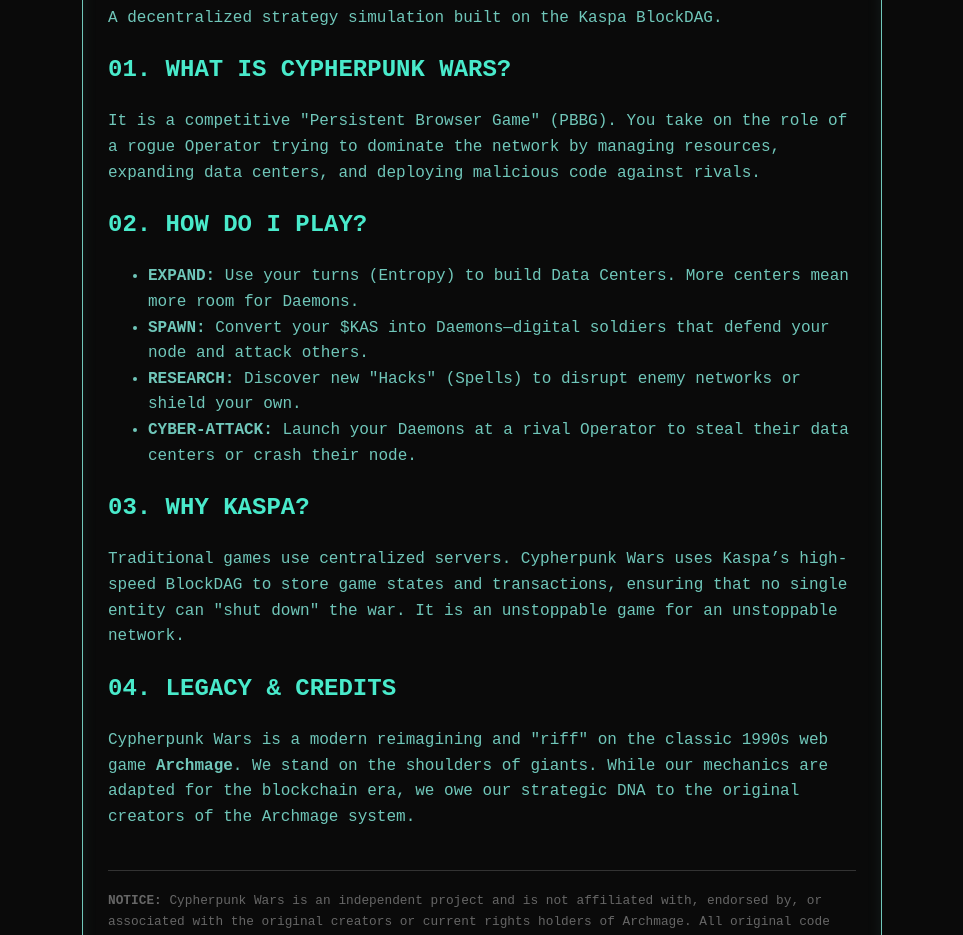
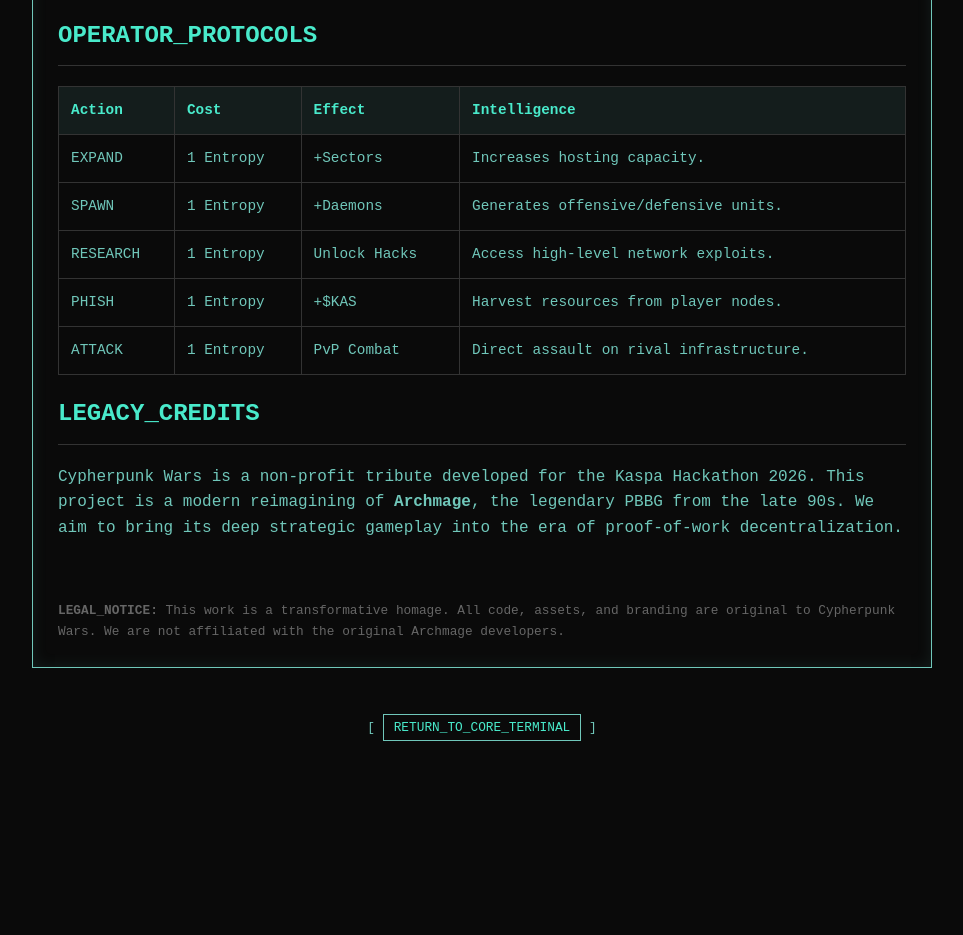
Before and after one commit to grandpayri/cypherpunk-wars, a plain HTML site: page README.html in a window 1280 px wide. Shown: the part 200-1135 px from the top of the page, without its empty margins (158-1121 px from the left). After the commit the page ends 979 px from the top, so only its background shows below. Drawn offline with Linux system fonts and the light colour scheme.

Commit message:
Update README.html

```diff
--- a/README.html
+++ b/README.html
@@ -2,7 +2,7 @@
 <html lang="en">
 <head>
     <meta charset="UTF-8">
-    <title>CPW // PROTOCOL_DOCUMENTATION</title>
+    <title>CPW // PROTOCOL_README</title>
     <style>
         :root {
             --kaspa-teal: #70C7BA;
@@ -15,7 +15,7 @@
             font-family: 'Courier New', monospace;
             padding: 40px;
             line-height: 1.6;
-            max-width: 800px;
+            max-width: 900px;
             margin: auto;
         }
         .terminal-border {
@@ -23,45 +23,49 @@
             padding: 25px;
             box-shadow: inset 0 0 15px rgba(112, 199, 186, 0.1);
         }
-        h1, h2 { color: var(--kaspa-bright); text-transform: uppercase; }
-        .legal-disclaimer {
-            font-size: 0.8rem;
-            border-top: 1px solid #333;
-            margin-top: 40px;
-            padding-top: 20px;
-            color: #666;
-        }
-        a { color: var(--kaspa-bright); text-decoration: none; border-bottom: 1px dashed; }
-        .nav { margin-bottom: 20px; }
+        h1, h2 { color: var(--kaspa-bright); text-transform: uppercase; border-bottom: 1px solid #333; padding-bottom: 10px; }
+        table { width: 100%; border-collapse: collapse; margin: 20px 0; font-size: 0.9rem; }
+        th, td { border: 1px solid #333; padding: 12px; text-align: left; }
+        th { background: rgba(112, 199, 186, 0.1); color: var(--kaspa-bright); }
+        .legal-disclaimer { font-size: 0.8rem; margin-top: 40px; padding-top: 20px; color: #666; }
+        footer { margin-top: 50px; text-align: center; font-size: 0.8rem; }
+        footer a { color: var(--kaspa-bright); text-decoration: none; border: 1px solid var(--kaspa-teal); padding: 5px 10px; }
     </style>
 </head>
 <body>
-    <div class="nav"><a href="index.html"><< RETURN_TO_TERMINAL</a></div>
+    <div class="terminal-border">
+        <h1>PROJECT: CYPHERPUNK WARS</h1>
+        <p>A decentralized strategy riff on the classic Archmage, powered by the Kaspa BlockDAG.</p>
 
-    <div class="terminal-border">
-        <h1>Protocol: CYPHERPUNK WARS</h1>
-        <p>A decentralized strategy simulation built on the Kaspa BlockDAG.</p>
+        <h2>OPERATOR_PROTOCOLS</h2>
+        <table>
+            <thead>
+                <tr>
+                    <th>Action</th>
+                    <th>Cost</th>
+                    <th>Effect</th>
+                    <th>Intelligence</th>
+                </tr>
+            </thead>
+            <tbody>
+                <tr><td>EXPAND</td><td>1 Entropy</td><td>+Sectors</td><td>Increases hosting capacity.</td></tr>
+                <tr><td>SPAWN</td><td>1 Entropy</td><td>+Daemons</td><td>Generates offensive/defensive units.</td></tr>
+                <tr><td>RESEARCH</td><td>1 Entropy</td><td>Unlock Hacks</td><td>Access high-level network exploits.</td></tr>
+                <tr><td>PHISH</td><td>1 Entropy</td><td>+$KAS</td><td>Harvest resources from player nodes.</td></tr>
+                <tr><td>ATTACK</td><td>1 Entropy</td><td>PvP Combat</td><td>Direct assault on rival infrastructure.</td></tr>
+            </tbody>
+        </table>
 
-        <h2>01. What is Cypherpunk Wars?</h2>
-        <p>It is a competitive "Persistent Browser Game" (PBBG). You take on the role of a rogue Operator trying to dominate the network by managing resources, expanding data centers, and deploying malicious code against rivals.</p>
-
-        <h2>02. How do I play?</h2>
-        <ul>
-            <li><strong>EXPAND:</strong> Use your turns (Entropy) to build Data Centers. More centers mean more room for Daemons.</li>
-            <li><strong>SPAWN:</strong> Convert your $KAS into Daemons—digital soldiers that defend your node and attack others.</li>
-            <li><strong>RESEARCH:</strong> Discover new "Hacks" (Spells) to disrupt enemy networks or shield your own.</li>
-            <li><strong>CYBER-ATTACK:</strong> Launch your Daemons at a rival Operator to steal their data centers or crash their node.</li>
-        </ul>
-
-        <h2>03. Why Kaspa?</h2>
-        <p>Traditional games use centralized servers. Cypherpunk Wars uses Kaspa’s high-speed BlockDAG to store game states and transactions, ensuring that no single entity can "shut down" the war. It is an unstoppable game for an unstoppable network.</p>
-
-        <h2>04. Legacy & Credits</h2>
-        <p>Cypherpunk Wars is a modern reimagining and "riff" on the classic 1990s web game <strong>Archmage</strong>. We stand on the shoulders of giants. While our mechanics are adapted for the blockchain era, we owe our strategic DNA to the original creators of the Archmage system.</p>
+        <h2>LEGACY_CREDITS</h2>
+        <p>Cypherpunk Wars is a non-profit tribute developed for the Kaspa Hackathon 2026. This project is a modern reimagining of <strong>Archmage</strong>, the legendary PBBG from the late 90s. We aim to bring its deep strategic gameplay into the era of proof-of-work decentralization.</p>
 
         <div class="legal-disclaimer">
-            <strong>NOTICE:</strong> Cypherpunk Wars is an independent project and is not affiliated with, endorsed by, or associated with the original creators or current rights holders of Archmage. All original code and assets in this project are new creations. This project is a non-profit tribute developed for the Kaspa Hackathon 2026.
+            <strong>LEGAL_NOTICE:</strong> This work is a transformative homage. All code, assets, and branding are original to Cypherpunk Wars. We are not affiliated with the original Archmage developers.
         </div>
     </div>
+
+    <footer>
+        [ <a href="index.html">RETURN_TO_CORE_TERMINAL</a> ]
+    </footer>
 </body>
 </html>
```
